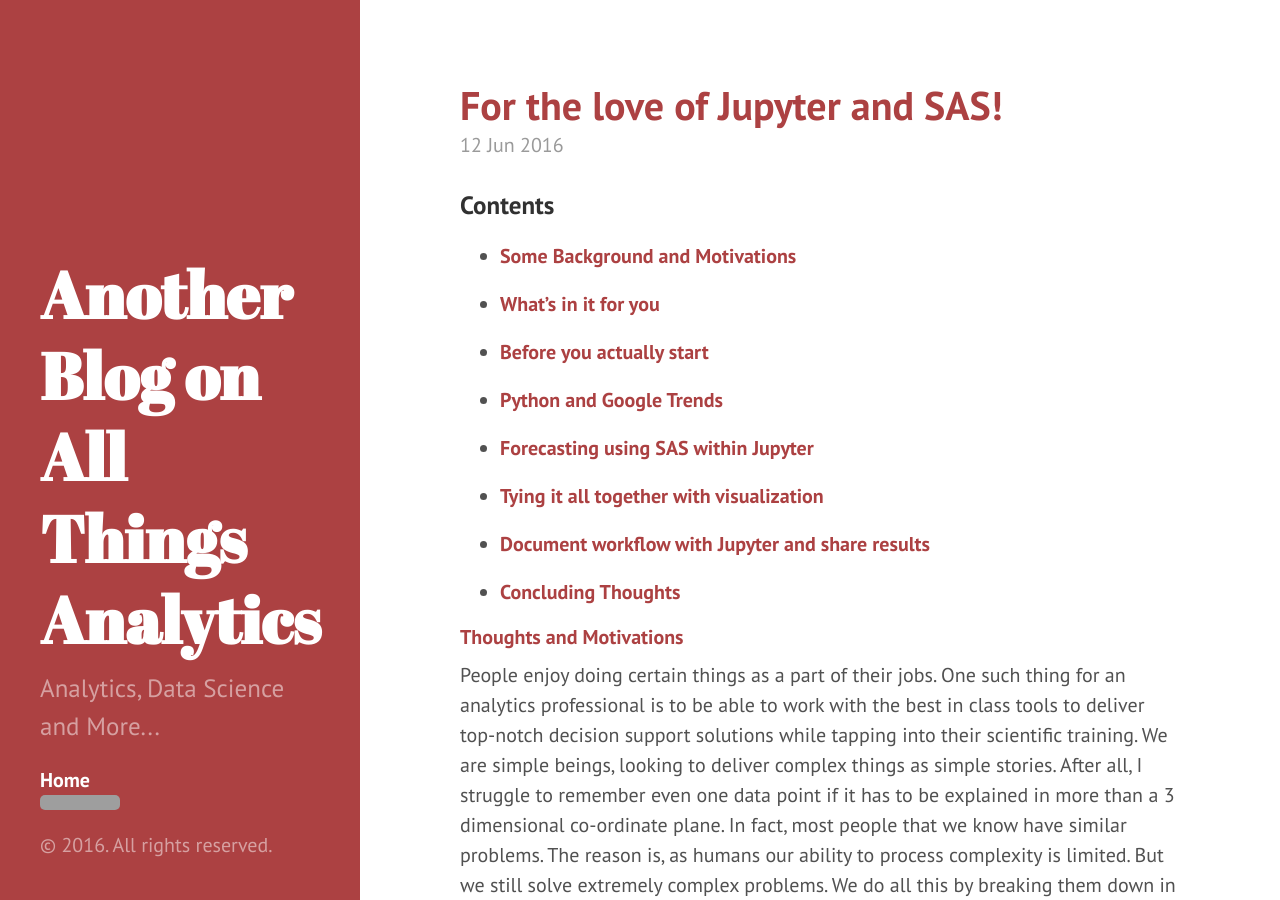
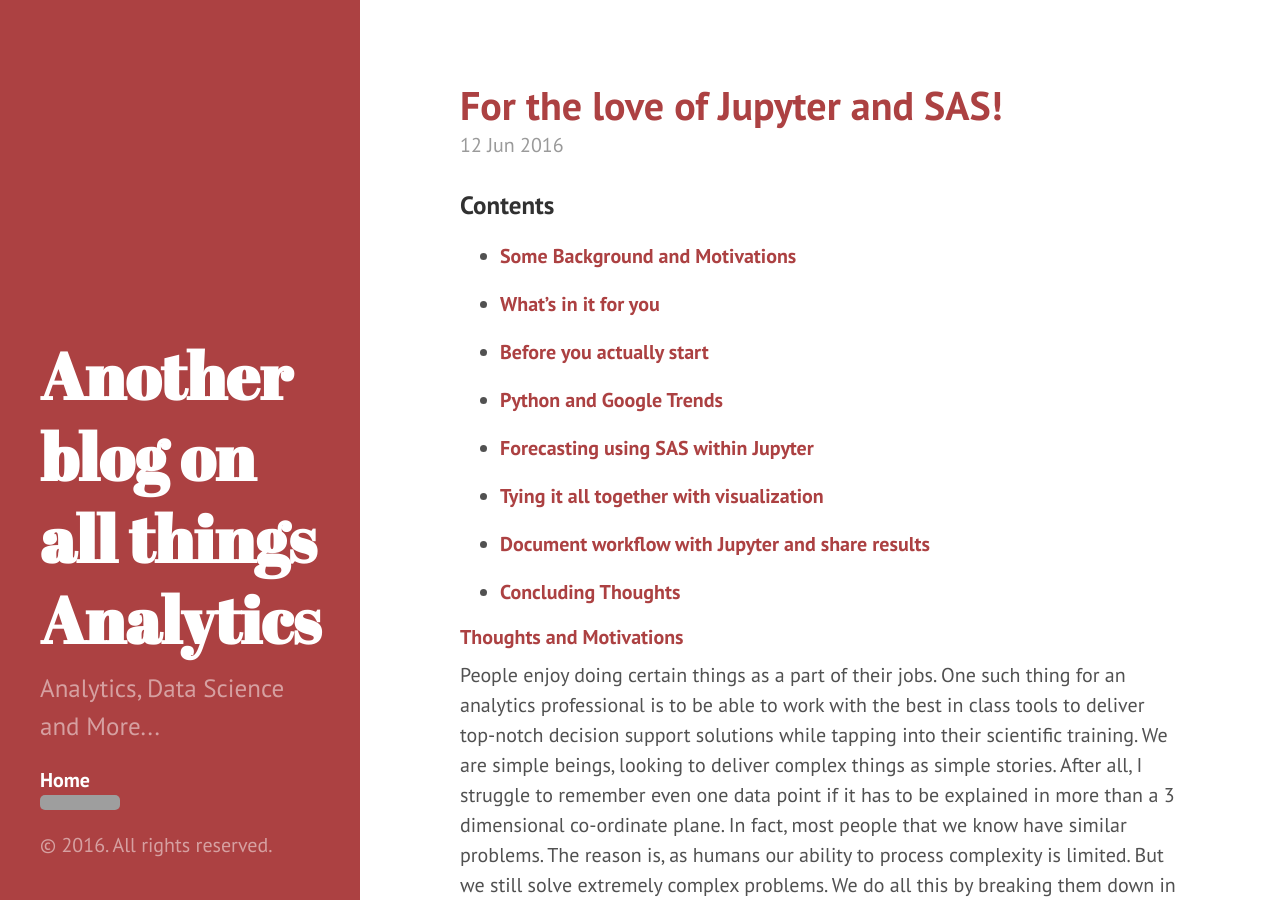
Before and after one commit to datasciencemonkey/datasciencemonkey.github.io, a Jekyll site: the page built from index.html, in a window 1280 px wide and 900 px high. Built offline with Jekyll 4.4.1, drawn with Linux system fonts in a browser that asks for light colours; the list of posts is cut into pages by our own code; grey boxes are pictures that could not be loaded.

```diff
--- a/_config.yml
+++ b/_config.yml
@@ -2,7 +2,7 @@ excerpt_separator: ""
 pygments: true
 markdown: kramdown
 url: http://datasciencemonkey.github.io
-title: Another Blog on All Things Analytics
+title: Another blog on all things Analytics
 email: datasciencemonkey@gmail.com
 tagline:
 description: Analytics, Data Science and More...
```
